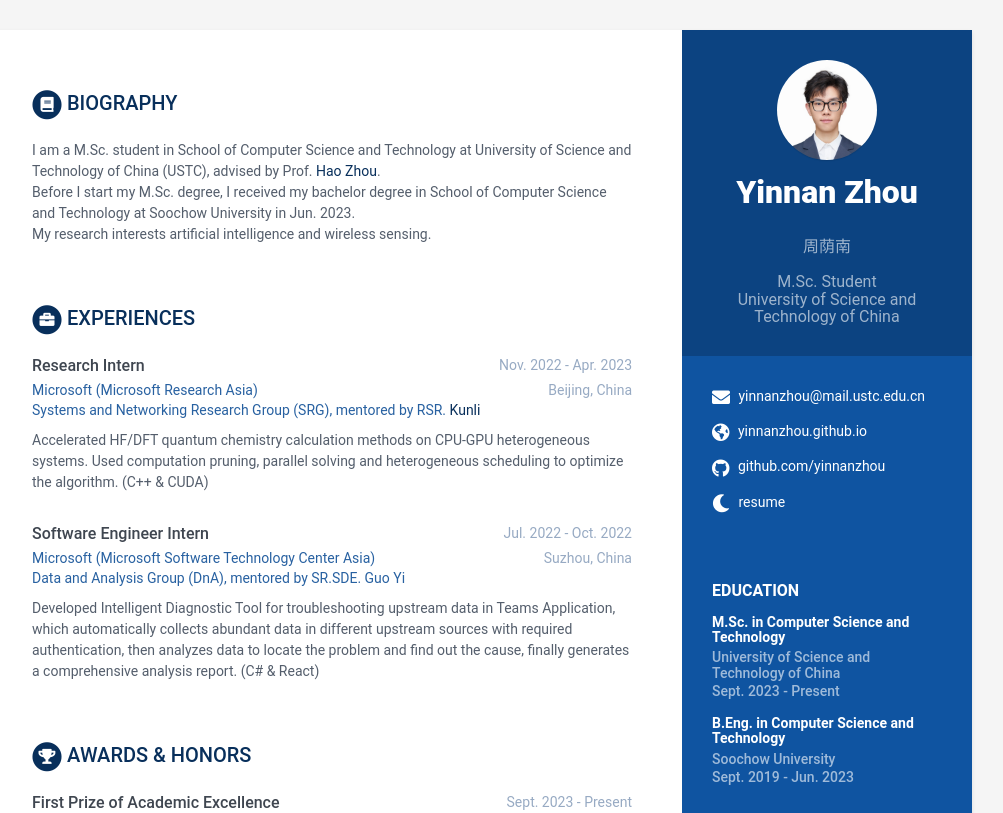
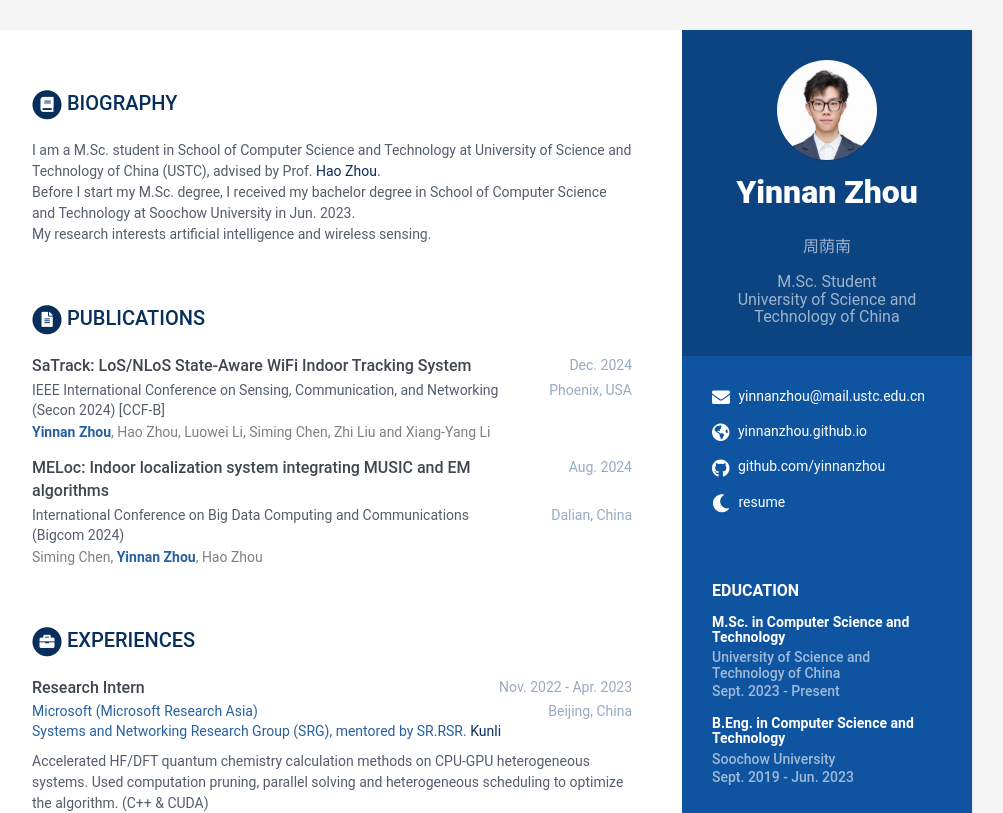
Before and after one commit to yinnanzhou/yinnanzhou.github.io, a Jekyll site: the page built from index.html, in a window 1280 px wide, cut to the strip 0-813 px from the top of the page. Shown: the whole strip, without its empty margins (168-1171 px from the left). Built offline with Jekyll 4.4.1, drawn with Linux system fonts in a browser that asks for light colours.

Commit message:
Update SaTrack and MELoc

```diff
--- a/_data/data.yml
+++ b/_data/data.yml
@@ -53,23 +53,44 @@ education:
 
 # publications:
 #   title: Publications
-#   intro: <a href="">Google Scholar</a> &nbsp; &nbsp; &nbsp; <a href="">ORCID</a> &nbsp; &nbsp; &nbsp; <a href="">DBLP</a> &nbsp; &nbsp; &nbsp; <a href="">Sematic Scholar</a>
+#   # intro: <a href="">Google Scholar</a> &nbsp; &nbsp; &nbsp; <a href="">ORCID</a> &nbsp; &nbsp; &nbsp; <a href="">DBLP</a> &nbsp; &nbsp; &nbsp; <a href="">Sematic Scholar</a>
 #   papers:
-#     - title: "XXX"
+#     - title: "SaTrack: LoS/NLoS State-Aware WiFi Indoor Tracking System"
 #       tag: True
-#       authors: <b><u>XXX</u></b>, XXX
-#       conference: "XXX(<b>XXX '23</b>). Jan. 2001"
-#       other: <a href="">[PDF]</a> <a href="">[Codes]</a> <a href="">[Slides]</a>
+#       authors: <b>Yinnan Zhou</b>, Hao Zhou, Luowei Li, Siming Chen, Zhi Liu and Xiang-Yang Li
+#       conference: "IEEE International Conference on Sensing, Communication, and Networking (<b>Secon 2024</b>). Dec. 2024"
+#       # other: <a href="">[PDF]</a> <a href="">[Codes]</a> <a href="">[Slides]</a>
+#     # title: Publications
+
+mypublications:
+  - name: |
+      SaTrack: LoS/NLoS State-Aware WiFi Indoor Tracking System
+    conference: |
+      IEEE International Conference on Sensing, Communication, and Networking
+      <br>(Secon 2024) [CCF-B]
+    time: Dec. 2024
+    location: Phoenix, USA
+    authors: <b>Yinnan Zhou</b>, Hao Zhou, Luowei Li, Siming Chen, Zhi Liu and Xiang-Yang Li
+
+  - name: |
+      MELoc: Indoor localization system integrating  MUSIC and EM
+      <br> algorithms
+    conference: |
+      International Conference on Big Data Computing and Communications
+      <br>(Bigcom 2024)
+    time: Aug. 2024
+    location: Dalian, China
+    authors: Siming Chen, <b>Yinnan Zhou</b>, Hao Zhou
 
 experiences:
   title: experiences
   contents:
     - role: Research Intern
       time: Nov. 2022 - Apr. 2023
-      location:  Beijing, China
+      location: Beijing, China
       company: |
         Microsoft (Microsoft Research Asia)
-        <br>Systems and Networking Research Group (SRG), mentored by RSR. <a href="https://www.likun.tech">Kunli</a>
+        <br>Systems and Networking Research Group (SRG), mentored by SR.RSR. <a href="https://www.likun.tech">Kunli</a>
       details: |
         Accelerated HF/DFT quantum chemistry calculation methods on CPU-GPU heterogeneous systems. Used computation
         pruning, parallel solving and heterogeneous scheduling to optimize the algorithm. (C++ & CUDA)
@@ -79,7 +100,7 @@ experiences:
       company: |
         Microsoft (Microsoft Software Technology Center Asia)
         <br>Data and Analysis Group (DnA), mentored by SR.SDE. Guo Yi
-      location:  Suzhou, China
+      location: Suzhou, China
       details: |
         Developed Intelligent Diagnostic Tool for troubleshooting upstream data in Teams Application, which automatically
         collects abundant data in different upstream sources with required authentication, then analyzes data to locate
@@ -102,36 +123,34 @@ experiences:
 #       tagline: Used network crawler to collect micro blogs for emotional analysis to judge the mental health status.
 
 awards:
-    - name: First Prize of Academic Excellence
-      time: Sept. 2023 - Present
-      location: Hefei, China
-      committee: University of Science and Technology of China
+  - name: First Prize of Academic Excellence
+    time: Sept. 2023 - Present
+    location: Hefei, China
+    committee: University of Science and Technology of China
 
-    - name: Excellent Graduate Student
-      time: Jun. 2023
-      location: Suzhou, China
-      committee: Soochow University
+  - name: Excellent Graduate Student
+    time: Jun. 2023
+    location: Suzhou, China
+    committee: Soochow University
 
-    - name: |
-        Top Prize of Academic Excellence,
-        <br>First Prize of Research and Innovation,
-        <br>Merit Student
-      time: Sept. 2019 - Jun. 2023
-      location: Suzhou, China
-      committee: Soochow University
-
-
+  - name: |
+      Top Prize of Academic Excellence,
+      <br>First Prize of Research and Innovation,
+      <br>Merit Student
+    time: Sept. 2019 - Jun. 2023
+    location: Suzhou, China
+    committee: Soochow University
 
 skills:
-    title: Skills
-    toolset:
-      - name: C & C++
-        level: 75%
-      - name: CUDA
-        level: 55%
-      - name: Python
-        level: 70%
-      - name: Java
-        level: 60%
-      - name: Matlab
-        level: 65%
+  title: Skills
+  toolset:
+    - name: C & C++
+      level: 75%
+    - name: CUDA
+      level: 55%
+    - name: Python
+      level: 70%
+    - name: Java
+      level: 60%
+    - name: Matlab
+      level: 65%
--- /dev/null
+++ b/_includes/mypublications.html
@@ -0,0 +1,33 @@
+{% assign mypublications = site.data.data.mypublications %}
+{% if mypublications %}
+<section class="section mypublications-section">
+    <h2 class="section-title">
+        <span class="fa-stack fa-xs">
+            <i class="fas fa-circle fa-stack-2x"></i>
+            <i class="fas fa-file-alt fa-stack-1x fa-inverse"></i>
+        </span>
+        Publications
+    </h2>
+
+    {% for award in mypublications %}
+    <div class="item">
+
+        <div class="meta">
+
+            <div class="upper-row">
+                <div class="job-title">{{ award.name }}</div>
+                <div class="time">{{ award.time }}</div>
+            </div><!--//upper-row-->
+
+            <div class="upper-row">
+                <div class="time">{{ award.location }}</div>
+                <div class="publication-conference">{{ award.conference }}</div>
+            </div><!--//upper-row-->
+        </div><!--//meta-->
+
+        <div class="company">{{ award.authors }}</div>
+    </div><!--//item-->
+    {% endfor %}
+
+</section><!--//section-->
+{% endif %}
--- a/_sass/_base.scss
+++ b/_sass/_base.scss
@@ -201,15 +201,29 @@ p {
         margin-bottom: 60px;
     }
 
-    .experiences-section{
+    .experiences-section {
         .item {
             margin-bottom: 30px;
         }
     }
 
-    .awards-section{
+    .awards-section {
         .item {
             margin-bottom: 15px;
+        }
+    }
+
+    .mypublications-section {
+        .item {
+            margin-bottom: 15px;
+
+            .company {
+                color: gray;
+
+                b {
+                    color: $company;
+                }
+            }
         }
     }
 
@@ -269,7 +283,7 @@ p {
     }
 
     .publication-authors {
-        font-style: italic;
+        // font-style: italic; zyn
         color: $text-grey;
         margin-bottom: 1px;
     }
--- a/index.html
+++ b/index.html
@@ -9,6 +9,7 @@ layout: default
 {% endunless %}
 
 <!-- {% include publications.html %} -->
+{% include mypublications.html %}
 
 {% include experiences.html %}
 
```
